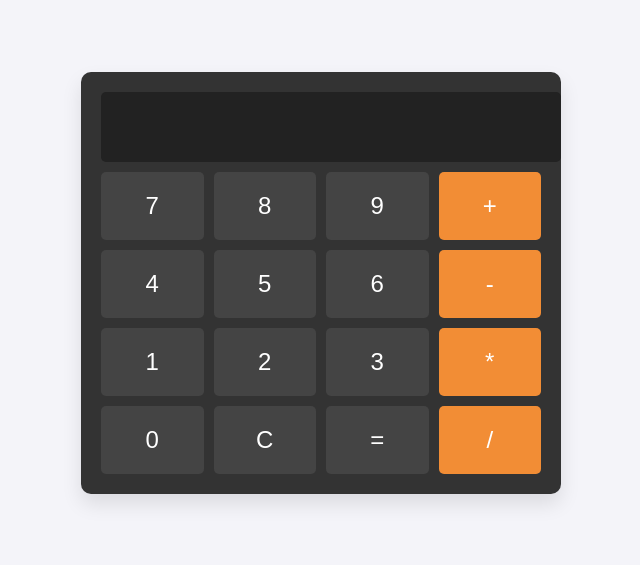
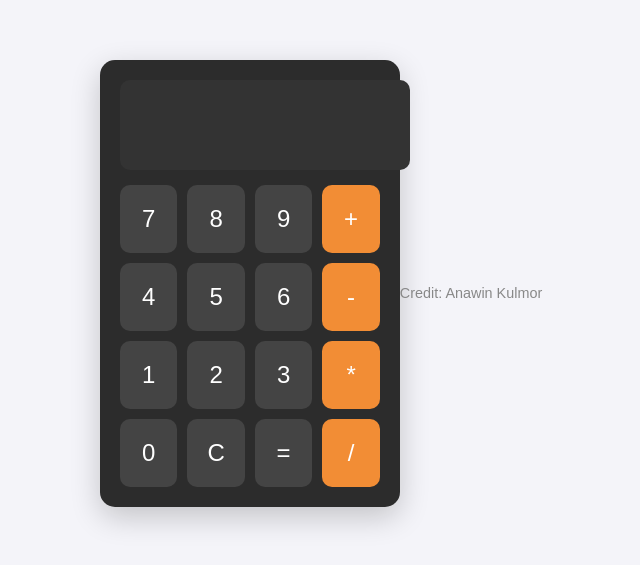
Before and after one commit to Anawin870/Calculator, a plain HTML site: page index.html in a window 1280 px wide. Shown: the part 117-682 px from the top of the page, without its empty margins (319-959 px from the left). Drawn offline with Linux system fonts and the light colour scheme.

Commit message:
Update index.html

```diff
--- a/index.html
+++ b/index.html
@@ -6,33 +6,36 @@
     <title>Calculator</title>
     <style>
         body {
-            font-family: Arial, sans-serif;
-            background-color: #f4f4f9;
+            font-family: 'Arial', sans-serif;
+            background: #f4f4f9;
             display: flex;
             justify-content: center;
             align-items: center;
             height: 100vh;
             margin: 0;
+            transition: background-color 0.3s ease;
         }
 
         .calculator {
-            background-color: #333;
+            background-color: #2c2c2c;
             padding: 20px;
-            border-radius: 10px;
-            box-shadow: 0px 10px 20px rgba(0, 0, 0, 0.1);
+            border-radius: 15px;
+            box-shadow: 0px 10px 30px rgba(0, 0, 0, 0.2);
+            width: 260px;
+            text-align: center;
         }
 
         .display {
             width: 100%;
-            height: 50px;
-            background-color: #222;
+            height: 60px;
+            background-color: #333;
             color: #fff;
             font-size: 2em;
             text-align: right;
-            padding: 10px;
+            padding: 15px;
+            border-radius: 10px;
             border: none;
-            border-radius: 5px;
-            margin-bottom: 10px;
+            margin-bottom: 15px;
         }
 
         .buttons {
@@ -46,13 +49,14 @@
             font-size: 1.5em;
             background-color: #444;
             color: #fff;
+            border-radius: 10px;
             border: none;
-            border-radius: 5px;
-            transition: background-color 0.3s;
+            transition: background-color 0.3s ease, transform 0.1s ease;
         }
 
         .btn:hover {
             background-color: #555;
+            transform: scale(1.1);
         }
 
         .operator {
@@ -61,6 +65,23 @@
 
         .operator:hover {
             background-color: #f25d1e;
+        }
+
+        .footer {
+            text-align: center;
+            margin-top: 20px;
+            color: #888;
+            font-size: 0.9em;
+        }
+
+        .dark-mode {
+            background-color: #111;
+            color: #fff;
+        }
+
+        .light-mode {
+            background-color: #fff;
+            color: #000;
         }
     </style>
 </head>
@@ -88,6 +109,9 @@
             <button class="btn" onclick="calculateResult()">=</button>
             <button class="btn operator" onclick="appendOperator('/')">/</button>
         </div>
+    </div>
+    <div class="footer">
+        <p>Credit: Anawin Kulmor</p>
     </div>
 
     <script>
```
